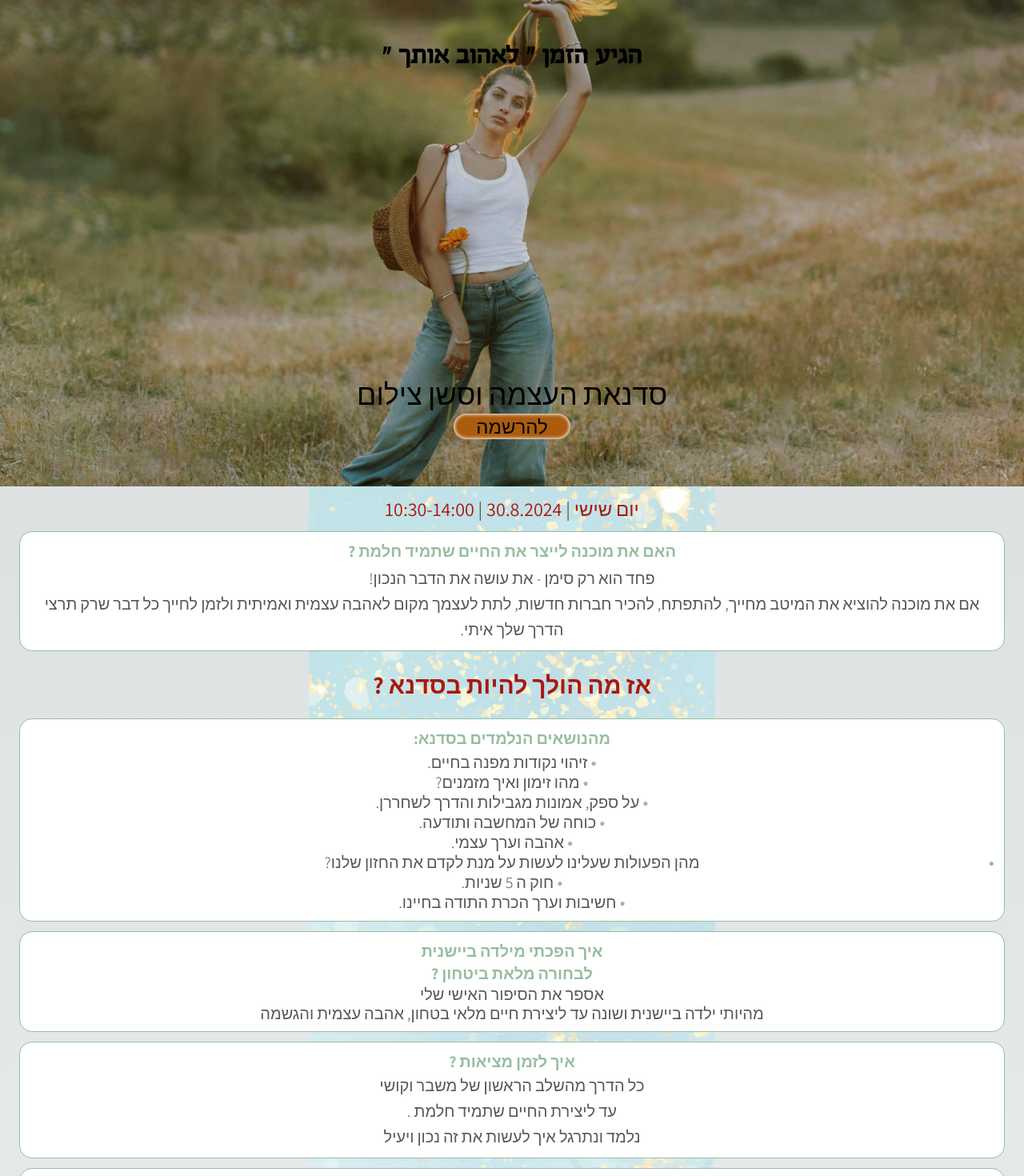
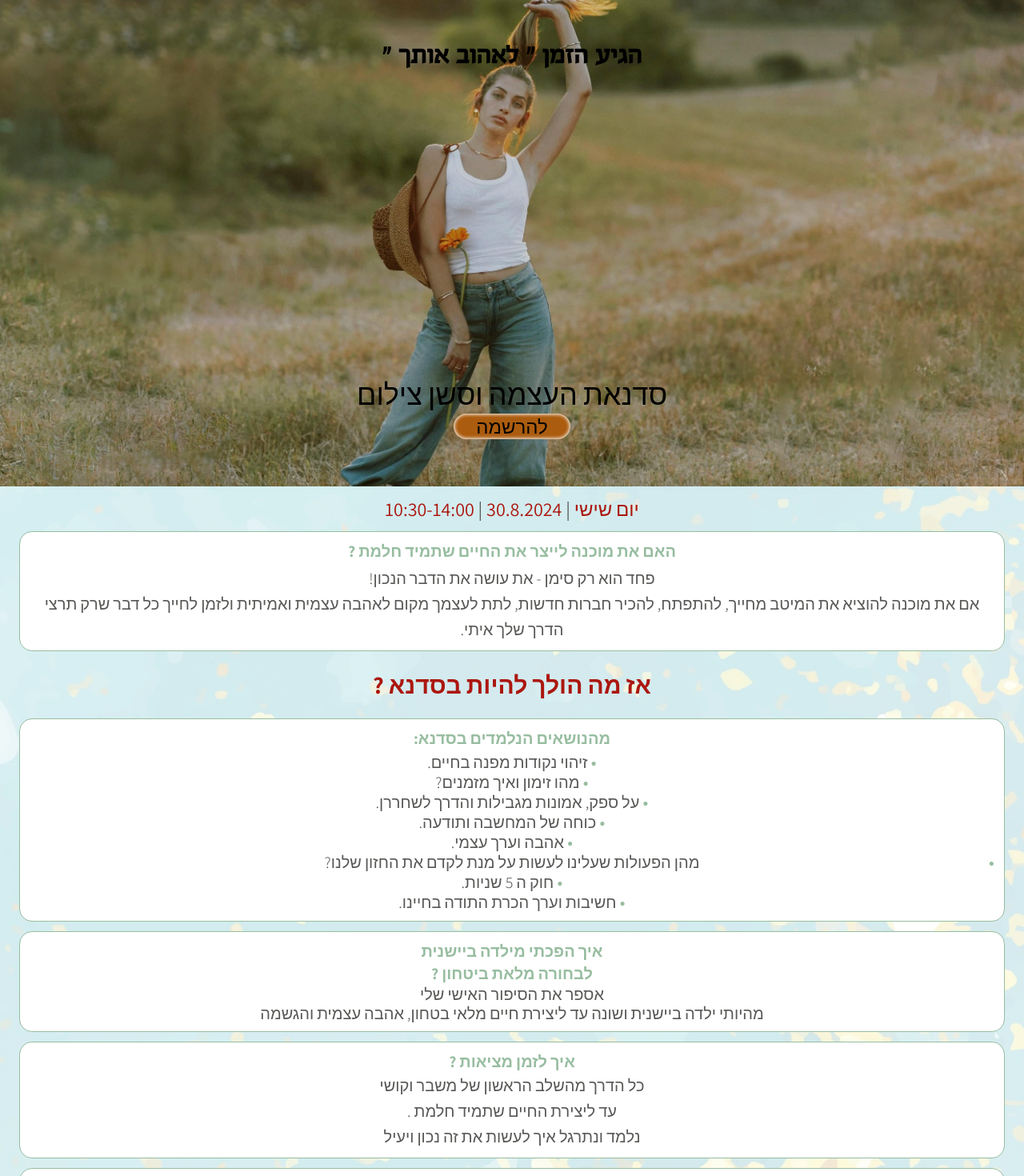
Before and after one commit to EtanHey/bateli-workshop, a Next.js app: page / in a window 1280 px wide. Shown: the top 1470 px of the page at 80% size. Built offline with nearby package versions, Linux system fonts and the light colour scheme.

Commit message:
Fix background, hopefully

```diff
--- a/app/page.tsx
+++ b/app/page.tsx
@@ -9,10 +9,10 @@ import TimeNdDate from '@/components/TimeNdDate';
 
 export default function Home() {
   return (
-    <main dir='rtl' className='w-full  gap-3 flex flex-col relative h-fit text-center'>
+    <main dir='rtl' className='w-full flex flex-col h-fit text-center'>
       <HeroImage />
-      {/* <Image unoptimized className='-z-50 object-contain object-top' src='/page_background.webp' alt='background' fill priority /> */}
-      <Image unoptimized className='-z-50 object-top object-contain' src='/page_background.webp' alt='background' fill priority />
+      <div className='w-full pt-3 gap-3 bg-white/30 flex flex-col relative h-fit text-center'>
+        <Image unoptimized className='-z-50 object-top object-cover' src='/page_background.webp' alt='background' fill priority />
         <div className='flex flex-col items-center px-6 gap-3'>
           <TimeNdDate />
           <IntroductionSection />
@@ -21,6 +21,7 @@ export default function Home() {
           <WorkshopInfoSection />
           <Footer />
         </div>
+      </div>
     </main>
   );
 }
```
Also changed, not shown: public/page_background.webp. Lines whose indentation alone changed are shown as unchanged.
